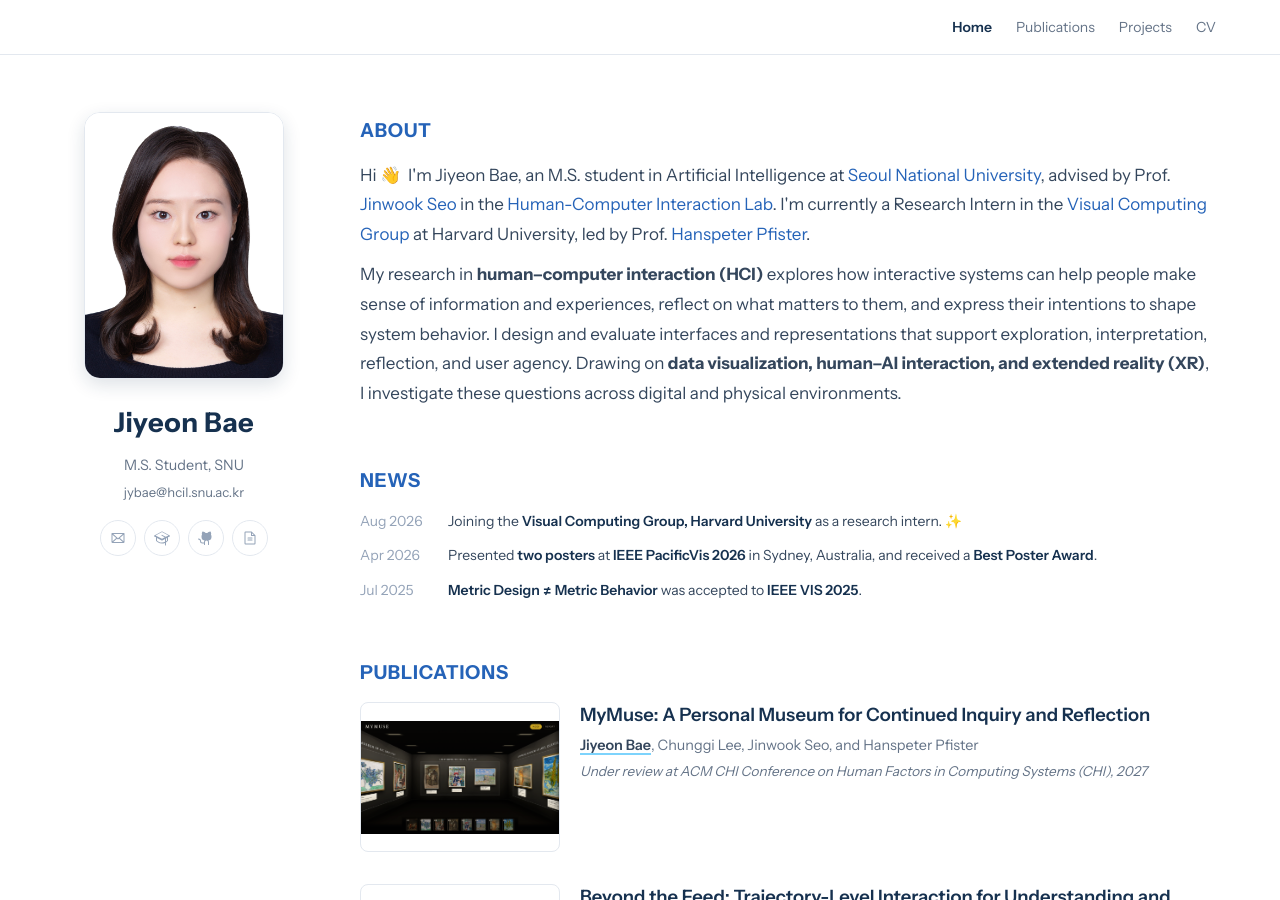
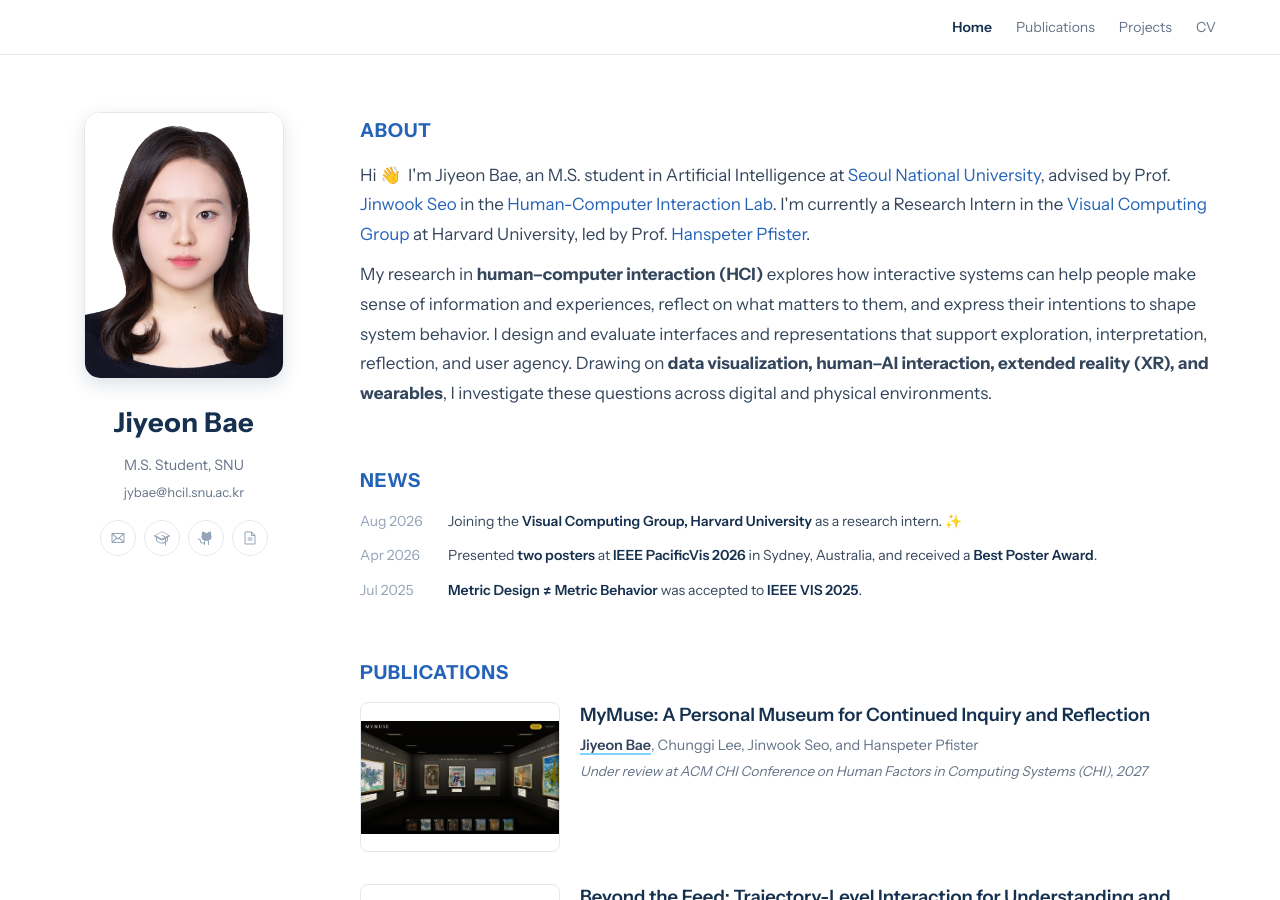
Before and after one commit to JiyeonBae/jiyeonbae.github.io, a Jekyll site: the page built from index.md, in a window 1280 px wide and 900 px high. Built offline with Jekyll 4.4.1, drawn with Linux system fonts in a browser that asks for light colours.

Commit message:
Update CV and add wearables to About
Co-Authored-By: Claude Opus 5.5 <noreply@anthropic.com>

```diff
--- a/index.md
+++ b/index.md
@@ -7,7 +7,7 @@ title: Jiyeon Bae
     <h2 class="block-title">About</h2>
     <div class="hero-bio">
       <p>Hi 👋&nbsp; I'm Jiyeon Bae, an M.S. student in Artificial Intelligence at <a href="https://www.snu.ac.kr/">Seoul National University</a>, advised by Prof. <a href="https://hcil.snu.ac.kr/people/jinwook-seo">Jinwook Seo</a> in the <a href="https://hcil.snu.ac.kr/">Human-Computer Interaction Lab</a>. I'm currently a Research Intern in the <a href="https://vcg.seas.harvard.edu/">Visual Computing Group</a> at Harvard University, led by Prof. <a href="https://seas.harvard.edu/person/hanspeter-pfister">Hanspeter Pfister</a>.</p>
-      <p>My research in <strong>human&ndash;computer interaction (HCI)</strong> explores how interactive systems can help people make sense of information and experiences, reflect on what matters to them, and express their intentions to shape system behavior. I design and evaluate interfaces and representations that support exploration, interpretation, reflection, and user agency. Drawing on <strong>data visualization, human&ndash;AI interaction, and extended reality (XR)</strong>, I investigate these questions across digital and physical environments.</p>
+      <p>My research in <strong>human&ndash;computer interaction (HCI)</strong> explores how interactive systems can help people make sense of information and experiences, reflect on what matters to them, and express their intentions to shape system behavior. I design and evaluate interfaces and representations that support exploration, interpretation, reflection, and user agency. Drawing on <strong>data visualization, human&ndash;AI interaction, extended reality (XR), and wearables</strong>, I investigate these questions across digital and physical environments.</p>
     </div>
   </section>
 
```
Also changed, not shown: 1 other file.
